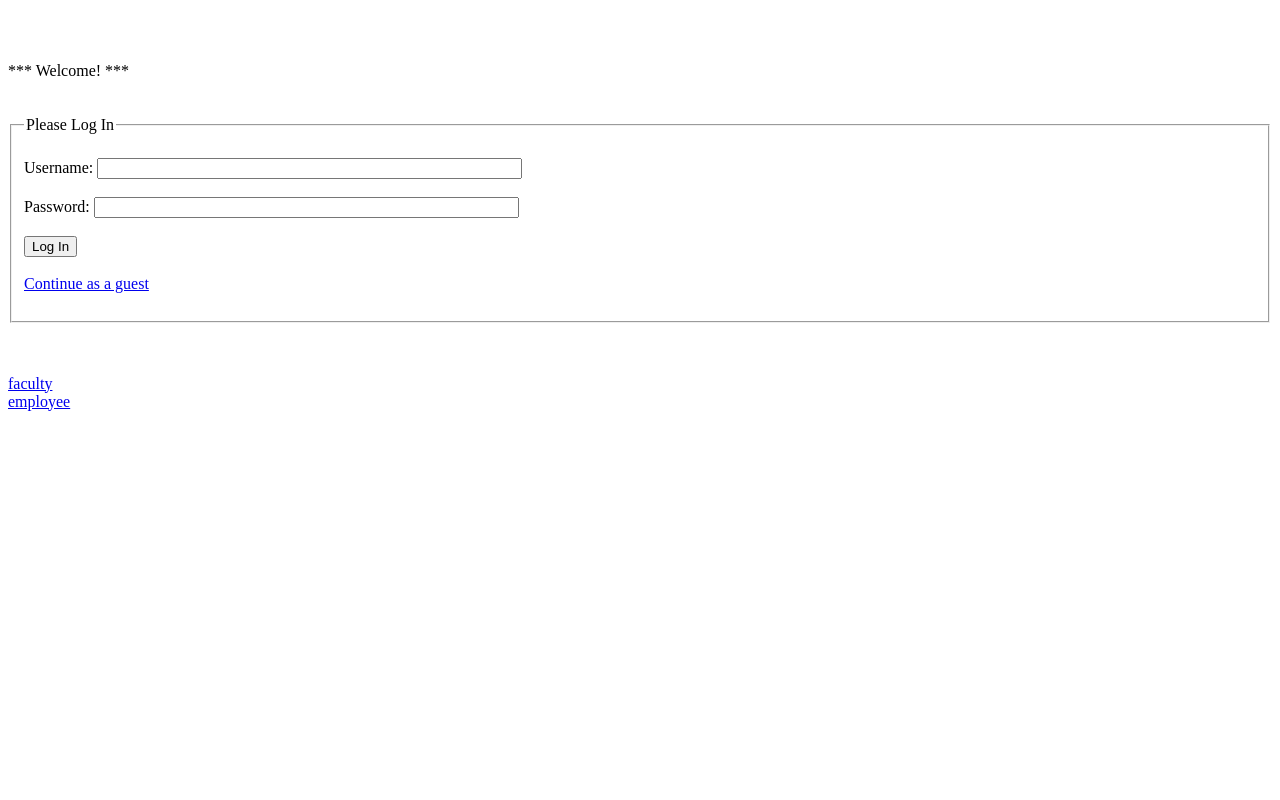
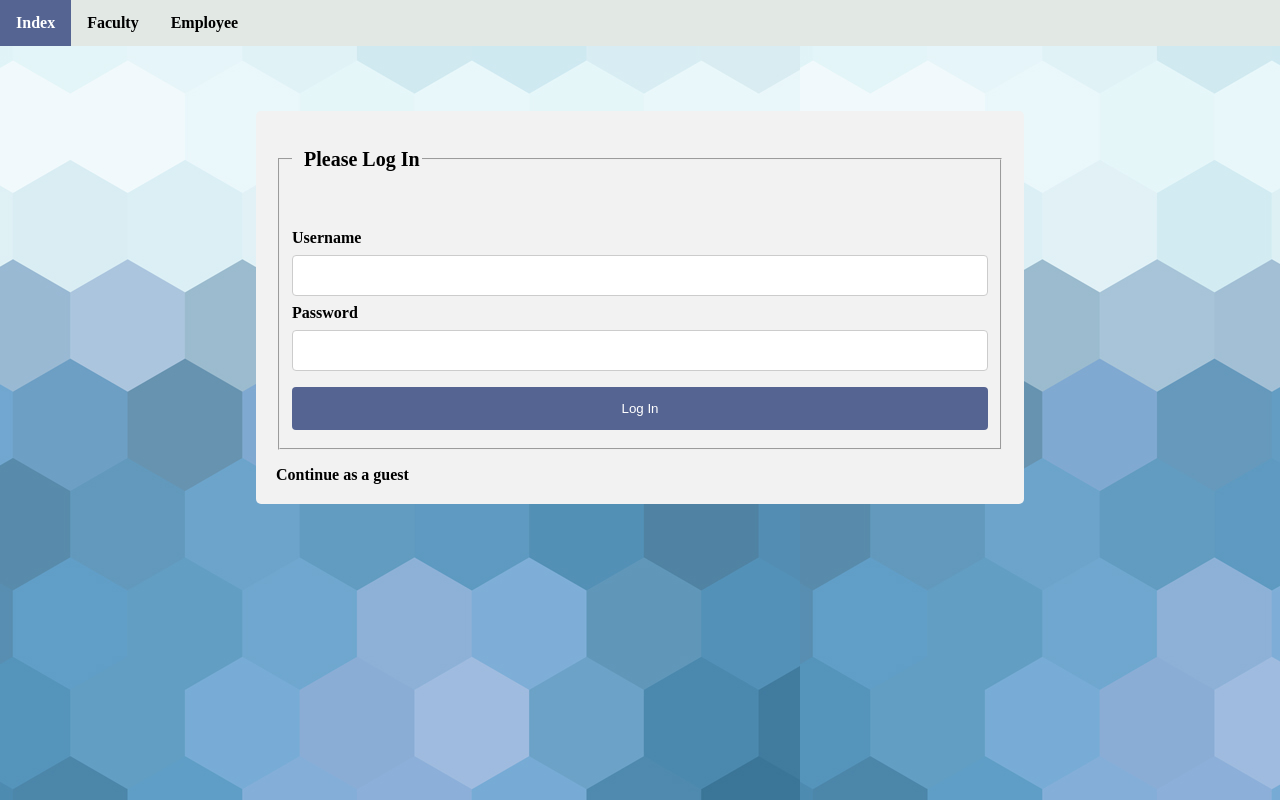
Before and after one commit to jshehri/Database_Project, a PHP site: page / in a window 1280 px wide. Run offline with PHP 8.4, Linux system fonts and the light colour scheme.

Commit message:
CSS
Creating CSS file and update the login page design

```diff
--- /dev/null
+++ b/PHP_files/css/style.css
@@ -0,0 +1,166 @@
+/* How to call CSS file in HTML:
+	<head>
+		<link rel="stylesheet" type="text/css" href="cssFileName.css">
+	</head>
+*/
+
+/* blackground color  */
+body{
+    /*background-color: rgb(241, 239, 241);*/
+	background: #F5F5F5 url(../images/p5.jpg);
+	margin: 0;
+}
+
+
+/* h2 header format  */
+h1  {
+    color: black;
+    margin-left: 10px;
+	text-align: center;
+	font-size: 40px
+}
+
+
+/* header 2  format  */
+h2 {
+	color: black;
+	margin-left: 10px;
+	font-size: 20px
+}
+
+
+/* links format  */
+/* how to call in HTML: <a href="link.php">name</a> */
+a.singlelink:link {
+    color: black;
+	text-decoration: none;
+	font-weight: bold;
+}
+a.singlelink:visited {
+    color: rgb(148, 31, 146);
+	text-decoration: none;
+	font-weight: bold;
+}
+a.singlelink:hover {
+    color: black;
+	text-decoration: underline;
+	font-weight: bold;
+}
+a.singlelink:active {
+    color: black;
+	text-decoration: underline;
+	font-weight: bold;
+}
+
+/* links format 2 */
+/* how to call in HTML: <a href="link.php">name</a> */
+a.singlelink2:link, a.singlelink2:visited {
+    background-color: rgb(167, 103, 144);
+    color: white;
+	font-weight: bold;
+    padding: 14px 25px;
+    text-align: center;
+    text-decoration: none;
+    display: inline-block;
+}
+a.singlelink2:hover, a.singlelink2:active {
+    background-color: rgb(137, 62, 124);
+}
+
+
+
+/* Full-height Fixed Vertical Navbar */
+/* how to call in HTML: <ul><li><a class = "active herf ="#link.php"> name</a></li><ul>> */
+/*
+ul {
+    list-style-type: none;
+    margin: 0;
+    padding: 0;
+    width: 25%;
+    background-color: #f1f1f1;
+    position: fixed;
+    height: 100%;
+    overflow: auto;
+}
+li a {
+    display: block;
+    color: #000;
+    padding: 8px 16px;
+    text-decoration: none;
+}
+li a.active {
+    background-color: #4CAF50;
+    color: white;
+}
+li a:hover:not(.active) {
+    background-color: #555;
+    color: white;
+}
+*/
+
+/*Fixed top Navigation*/
+/* how to call in HTML: <ul><li><a class = "active herf ="#link.php"> name</a></li><ul>> */
+ul{
+    list-style-type: none;
+    margin: 0;
+    padding: 0;
+    overflow: hidden;
+    background-color: rgb(226, 232, 228);
+	position: fixed;
+	top: 0;
+	width: 100%;
+}
+li {
+    float: left;
+}
+li a{
+    display: block;
+    color: black;
+	font-weight: bold;
+    text-align: center;
+    padding: 14px 16px;
+    text-decoration: none;
+}
+li a:hover:not(.active) {
+    background-color: rgb(167, 142, 144); /* Color: Dark gray: rgb(167, 142, 144)*/
+	color: white;
+}
+.active {
+    background-color: rgb(85, 100, 146); /* Color: purple: rgb(167, 142, 144)*/
+	color: white;
+}
+
+
+input[type=text], select {
+    width: 100%;
+    padding: 12px 20px;
+    margin: 8px 0;
+    display: inline-block;
+    border: 1px solid #ccc;
+    border-radius: 4px;
+    box-sizing: border-box;
+}
+input[type=submit] {
+    width: 100%;
+    background-color: rgb(85, 100, 146); /* Coloe: purple: rgb(85, 100, 146)*/
+    color: white;
+    padding: 14px 20px;
+    margin: 8px 0;
+    border: none;
+    border-radius: 4px;
+    cursor: pointer;
+}
+input[type=submit]:hover {
+    background-color: rgb(85, 79, 146); /* Coloe: dark purple : rgb(85, 79, 146)*/
+}
+
+/*Div style*/
+div {
+    border-radius: 5px;
+    background-color: #f2f2f2;
+	margin-left: 20%;
+	margin-right: 20%;
+	margin-top: 5%;
+	margin-bottom: 10%;
+    padding: 20px;
+}
--- a/PHP_files/index.php
+++ b/PHP_files/index.php
@@ -1,34 +1,38 @@
 <!-- The index -->
 
+<head>
+<link rel="stylesheet" type="text/css" href="css/style.css">
+</head>
 
 <html>
 
-	<head><title>  </title></head>
-
 	<body>
 
-		<br><br><br> *** Welcome! *** <br><br><br>
-
-		<form action="student.php">
-			<fieldset><legend> Please Log In </legend>
-				<br>Username:
-				<input type="text" name="UserName" size="50"><br>
-				<br> Password:
-				<input type="text" name="Password" size="50"><br><br>
-
-				<input type="submit" value="Log In">
-
-				<br><br><a href="guest.php">Continue as a guest</a><br><br>
-
-			</fieldset>
-		</form>
-
-		<!-- Need to be discussed -->
-		<br><br><a href="faculty.php"> faculty</a>
-		<br><a href="employee.php">employee</a><br><br>
+		<ul>
+			<li><a class="active"  href="index.php"> Index </a></li>
+			<li><a  href="faculty.php"> Faculty </a></li>
+			<li><a href="employee.php"> Employee </a></li>
+		</ul>
 
 
+			<h1>*** Welcome! ***</h1>
+			<div>
+				<form action="student.php">
+					<fieldset><legend><h2> Please Log In </h2></legend>
+					<br></br>
+						<label for = "uname"><b> Username </b></label>
+							<input type="text" id= "uname" name="username">
+						<label for = "pass"><b> Password </b></label>
+							<input type="text" id= "pass" name="password">
+						<input type="submit" value="Log In">
+					</fieldset>
+				</form>
+
+				<a class="singlelink" href="guest.php">Continue as a guest</a>
+			</div>
+
 	</body>
+
 
 </html>
 
```
Also changed, not shown: PHP_files/images/button.jpg (added), PHP_files/images/p1.png (added), PHP_files/images/p2.png (added), PHP_files/images/p4.png (added), PHP_files/images/p5.jpg (added).
